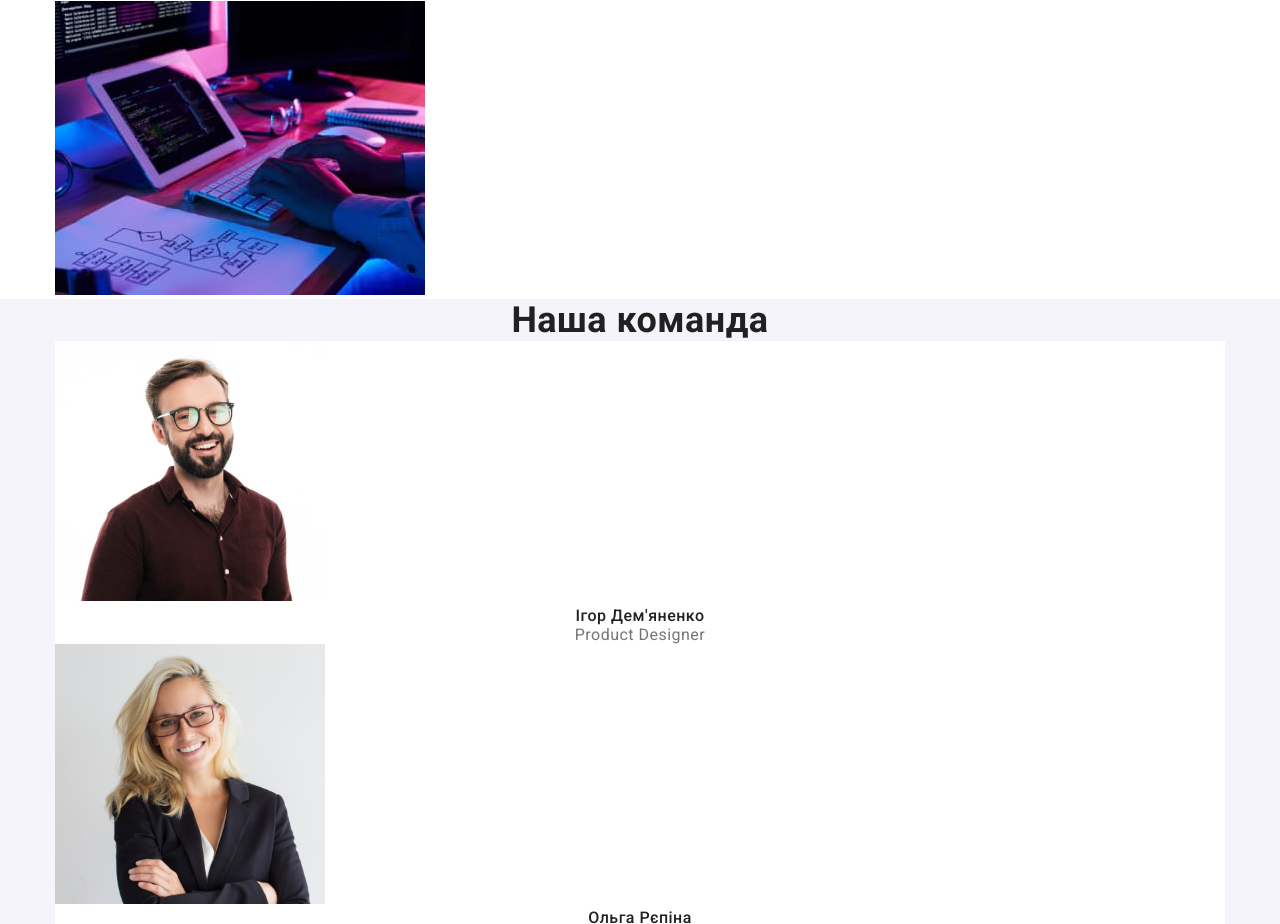
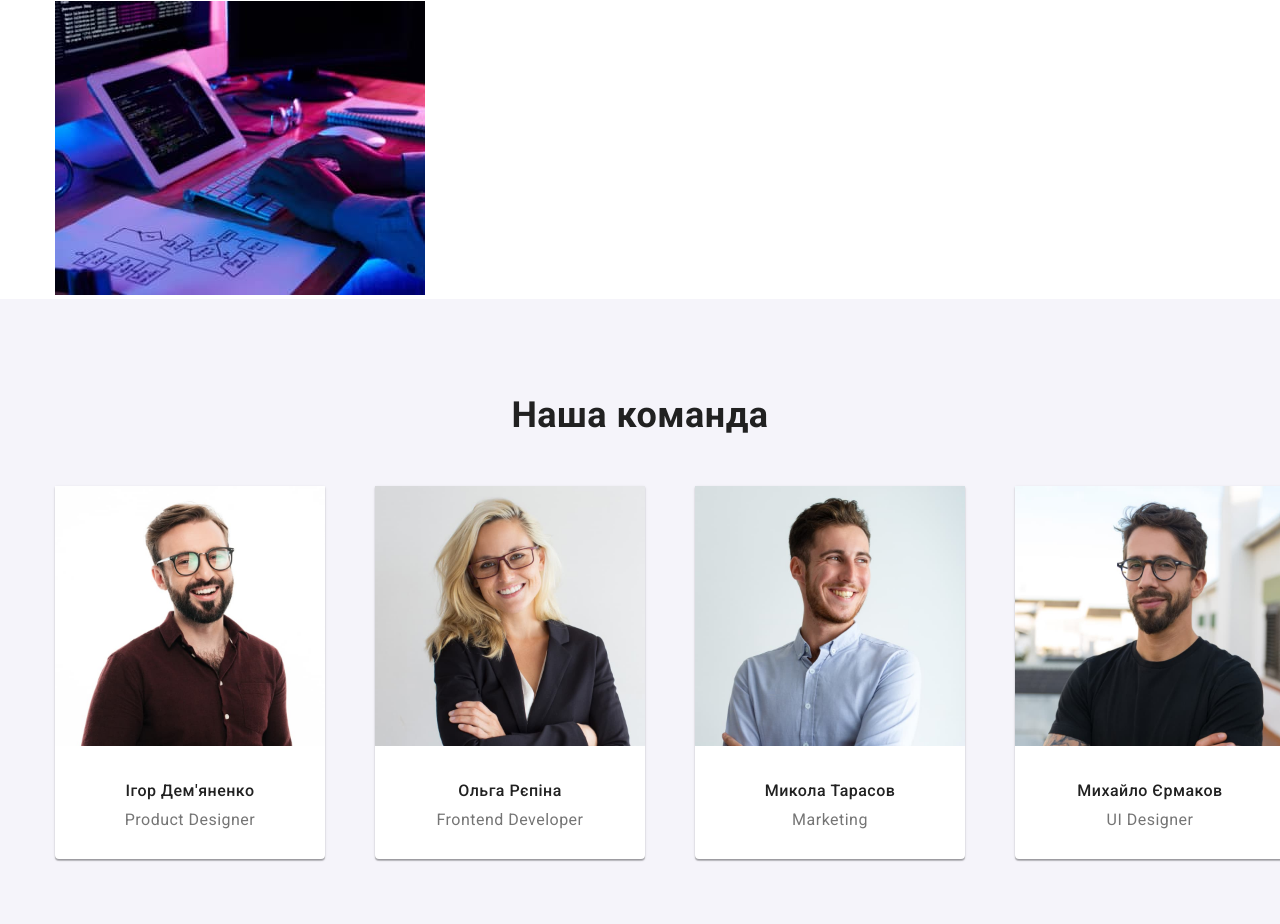
Before and after one commit to ThisNarciss/goit-markup-hw-03, a plain HTML site: page index.html in a window 1280 px wide. Shown: the part 956-1880 px from the top of the page. Drawn offline with nearby package versions, Linux system fonts and the light colour scheme.

Commit message:
add flexbox in section team

```diff
--- a/css/styles.css
+++ b/css/styles.css
@@ -199,24 +199,43 @@ ul {
   font-size: 36px;
   line-height: 1.17;
   text-align: center;
+
+  padding-top: 95px;
+  padding-bottom: 50px;
 }
 .team-list {
+  display: flex;
   list-style: none;
+  padding-bottom: 94px;
+}
+.team-item + .team-item {
+  margin-left: 50px;
 }
 .team-item {
   background-color: var(--fon-main-color);
+
+  box-shadow: 0px 1px 3px rgba(0, 0, 0, 0.12), 0px 1px 1px rgba(0, 0, 0, 0.14),
+    0px 2px 1px rgba(0, 0, 0, 0.2);
+  border-radius: 0px 0px 4px 4px;
+}
+.team-item-img {
+  margin-bottom: 30px;
 }
 .team-item-title {
   font-weight: 500;
   font-size: 16px;
   line-height: 1.19;
   text-align: center;
+
+  margin-bottom: 10px;
 }
 .team-item-text {
   color: var(--secondary-text-color);
   font-size: 16px;
   line-height: 1.19;
   text-align: center;
+
+  margin-bottom: 30px;
 }
 /*Footer*/
 .footer {
```
